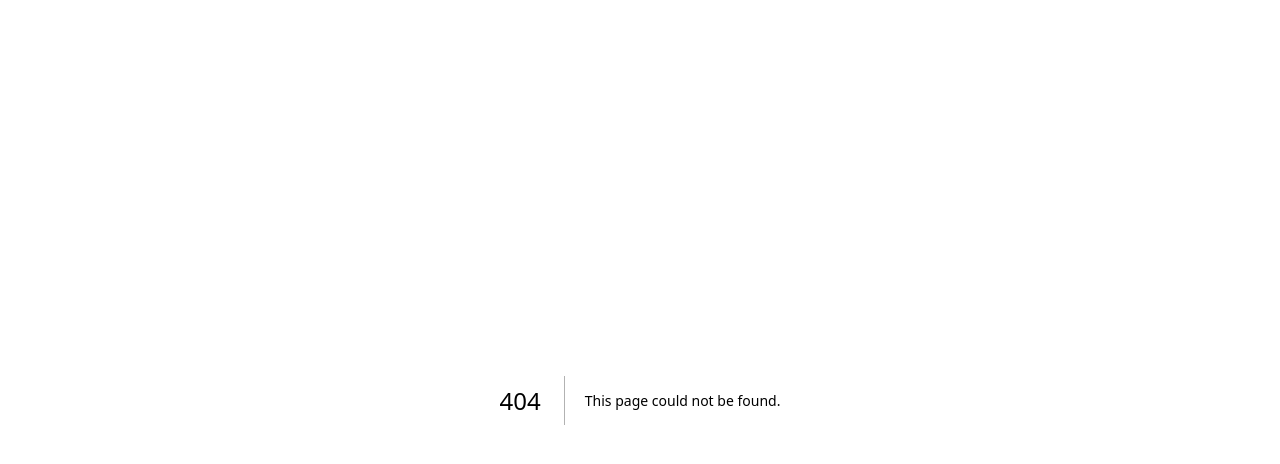
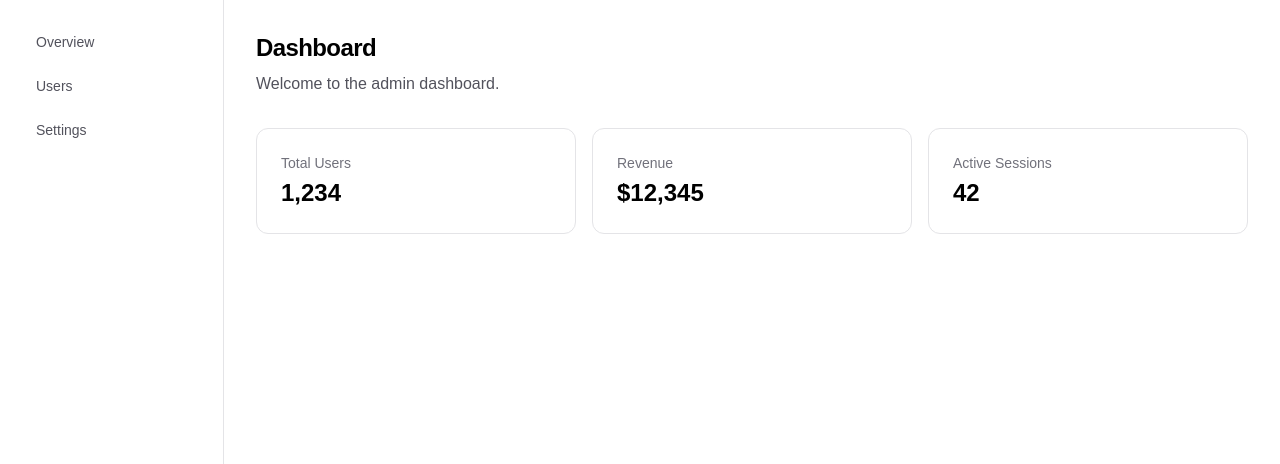
Before and after one commit to sunyfg/nextjs-temp, a Next.js app: page /dashboard in a window 1280 px wide. Before the commit this address had no page. Shown: the top 464 px of the page. Built offline with nearby package versions, Linux system fonts and the light colour scheme.

Commit message:
feat: 路由示例

```diff
--- /dev/null
+++ b/src/app/about/page.tsx
@@ -0,0 +1,21 @@
+import type { Metadata } from "next";
+
+export const metadata: Metadata = {
+  title: "About",
+  description: "Learn more about this Next.js application",
+};
+
+export default function About() {
+  return (
+    <div className="flex flex-col flex-1 items-center justify-center bg-zinc-50 font-sans dark:bg-black">
+      <main className="flex flex-1 w-full max-w-3xl flex-col items-center justify-between py-32 px-16 bg-white dark:bg-black sm:items-start">
+        <h1 className="text-3xl font-semibold tracking-tight text-black dark:text-zinc-50">
+          About
+        </h1>
+        <p className="mt-6 max-w-md text-lg leading-8 text-zinc-600 dark:text-zinc-400">
+          This is the about page. Edit <code className="font-mono text-sm text-zinc-800 dark:text-zinc-200">src/app/about/page.tsx</code> to get started.
+        </p>
+      </main>
+    </div>
+  );
+}
--- /dev/null
+++ b/src/app/blog/[id]/page.tsx
@@ -0,0 +1,30 @@
+import type { Metadata } from "next";
+
+type Props = {
+  params: Promise<{ id: string }>;
+};
+
+export async function generateMetadata({ params }: Props): Promise<Metadata> {
+  const { id } = await params;
+  return {
+    title: `Blog Post ${id}`,
+    description: `Reading blog post ${id}`,
+  };
+}
+
+export default async function BlogPost({ params }: Props) {
+  const { id } = await params;
+
+  return (
+    <div className="flex flex-col flex-1 items-center justify-center bg-zinc-50 font-sans dark:bg-black">
+      <main className="flex flex-1 w-full max-w-3xl flex-col items-center justify-between py-32 px-16 bg-white dark:bg-black sm:items-start">
+        <h1 className="text-3xl font-semibold tracking-tight text-black dark:text-zinc-50">
+          Blog Post {id}
+        </h1>
+        <p className="mt-6 max-w-md text-lg leading-8 text-zinc-600 dark:text-zinc-400">
+          This is the blog post page for ID: <code className="font-mono text-sm text-zinc-800 dark:text-zinc-200">{id}</code>.
+        </p>
+      </main>
+    </div>
+  );
+}
--- /dev/null
+++ b/src/app/dashboard/layout.tsx
@@ -0,0 +1,32 @@
+import Link from "next/link";
+
+const navItems = [
+  { href: "/dashboard", label: "Overview" },
+  { href: "/dashboard/users", label: "Users" },
+  { href: "/dashboard/settings", label: "Settings" },
+];
+
+export default function DashboardLayout({
+  children,
+}: {
+  children: React.ReactNode;
+}) {
+  return (
+    <div className="flex flex-1">
+      <aside className="w-56 shrink-0 border-r border-zinc-200 bg-white p-6 dark:border-zinc-800 dark:bg-black">
+        <nav className="flex flex-col gap-2">
+          {navItems.map((item) => (
+            <Link
+              key={item.href}
+              href={item.href}
+              className="rounded-lg px-3 py-2 text-sm font-medium text-zinc-600 transition-colors hover:bg-zinc-100 hover:text-zinc-900 dark:text-zinc-400 dark:hover:bg-zinc-900 dark:hover:text-zinc-50"
+            >
+              {item.label}
+            </Link>
+          ))}
+        </nav>
+      </aside>
+      <main className="flex-1 p-8">{children}</main>
+    </div>
+  );
+}
--- /dev/null
+++ b/src/app/dashboard/page.tsx
@@ -0,0 +1,39 @@
+import type { Metadata } from "next";
+
+export const metadata: Metadata = {
+  title: "Dashboard",
+  description: "Admin dashboard overview",
+};
+
+export default function DashboardPage() {
+  return (
+    <div>
+      <h1 className="text-2xl font-semibold tracking-tight text-black dark:text-zinc-50">
+        Dashboard
+      </h1>
+      <p className="mt-2 text-zinc-600 dark:text-zinc-400">
+        Welcome to the admin dashboard.
+      </p>
+
+      <div className="mt-8 grid grid-cols-1 gap-4 sm:grid-cols-3">
+        {[
+          { label: "Total Users", value: "1,234" },
+          { label: "Revenue", value: "$12,345" },
+          { label: "Active Sessions", value: "42" },
+        ].map((stat) => (
+          <div
+            key={stat.label}
+            className="rounded-xl border border-zinc-200 bg-white p-6 dark:border-zinc-800 dark:bg-black"
+          >
+            <p className="text-sm text-zinc-500 dark:text-zinc-400">
+              {stat.label}
+            </p>
+            <p className="mt-1 text-2xl font-semibold text-black dark:text-zinc-50">
+              {stat.value}
+            </p>
+          </div>
+        ))}
+      </div>
+    </div>
+  );
+}
--- /dev/null
+++ b/src/app/dashboard/settings/page.tsx
@@ -0,0 +1,39 @@
+import type { Metadata } from "next";
+
+export const metadata: Metadata = {
+  title: "Settings",
+  description: "Dashboard settings",
+};
+
+export default function SettingsPage() {
+  return (
+    <div>
+      <h1 className="text-2xl font-semibold tracking-tight text-black dark:text-zinc-50">
+        Settings
+      </h1>
+      <p className="mt-2 text-zinc-600 dark:text-zinc-400">
+        Configure your dashboard preferences.
+      </p>
+
+      <div className="mt-8 space-y-6">
+        {[
+          { label: "Site Name", value: "My Dashboard" },
+          { label: "Language", value: "English" },
+          { label: "Timezone", value: "Asia/Shanghai" },
+        ].map((field) => (
+          <div
+            key={field.label}
+            className="flex items-center justify-between rounded-xl border border-zinc-200 bg-white px-6 py-4 dark:border-zinc-800 dark:bg-black"
+          >
+            <span className="text-sm font-medium text-black dark:text-zinc-50">
+              {field.label}
+            </span>
+            <span className="text-sm text-zinc-500 dark:text-zinc-400">
+              {field.value}
+            </span>
+          </div>
+        ))}
+      </div>
+    </div>
+  );
+}
--- /dev/null
+++ b/src/app/dashboard/users/page.tsx
@@ -0,0 +1,44 @@
+import type { Metadata } from "next";
+
+export const metadata: Metadata = {
+  title: "Users",
+  description: "Manage dashboard users",
+};
+
+const users = [
+  { id: 1, name: "Alice Kim", role: "Admin" },
+  { id: 2, name: "Bob Park", role: "Editor" },
+  { id: 3, name: "Carol Lee", role: "Viewer" },
+];
+
+export default function UsersPage() {
+  return (
+    <div>
+      <h1 className="text-2xl font-semibold tracking-tight text-black dark:text-zinc-50">
+        Users
+      </h1>
+      <p className="mt-2 text-zinc-600 dark:text-zinc-400">
+        Manage user accounts and permissions.
+      </p>
+
+      <div className="mt-6 overflow-hidden rounded-xl border border-zinc-200 dark:border-zinc-800">
+        <table className="w-full text-left text-sm">
+          <thead className="bg-zinc-50 dark:bg-zinc-900">
+            <tr>
+              <th className="px-4 py-3 font-medium text-zinc-600 dark:text-zinc-400">Name</th>
+              <th className="px-4 py-3 font-medium text-zinc-600 dark:text-zinc-400">Role</th>
+            </tr>
+          </thead>
+          <tbody className="divide-y divide-zinc-200 dark:divide-zinc-800">
+            {users.map((user) => (
+              <tr key={user.id} className="bg-white dark:bg-black">
+                <td className="px-4 py-3 text-black dark:text-zinc-50">{user.name}</td>
+                <td className="px-4 py-3 text-zinc-600 dark:text-zinc-400">{user.role}</td>
+              </tr>
+            ))}
+          </tbody>
+        </table>
+      </div>
+    </div>
+  );
+}
--- /dev/null
+++ b/src/app/not-found.tsx
@@ -0,0 +1,22 @@
+import Link from "next/link";
+
+export default function NotFound() {
+  return (
+    <div className="flex flex-col flex-1 items-center justify-center bg-zinc-50 font-sans dark:bg-black">
+      <main className="flex flex-1 w-full max-w-3xl flex-col items-center justify-center py-32 px-16 bg-white dark:bg-black">
+        <h1 className="text-6xl font-bold tracking-tight text-black dark:text-zinc-50">
+          404
+        </h1>
+        <p className="mt-4 text-lg text-zinc-600 dark:text-zinc-400">
+          Page not found.
+        </p>
+        <Link
+          href="/"
+          className="mt-8 rounded-full bg-black px-6 py-2 text-sm font-medium text-white transition-colors hover:bg-zinc-800 dark:bg-white dark:text-black dark:hover:bg-zinc-200"
+        >
+          Go home
+        </Link>
+      </main>
+    </div>
+  );
+}
```
